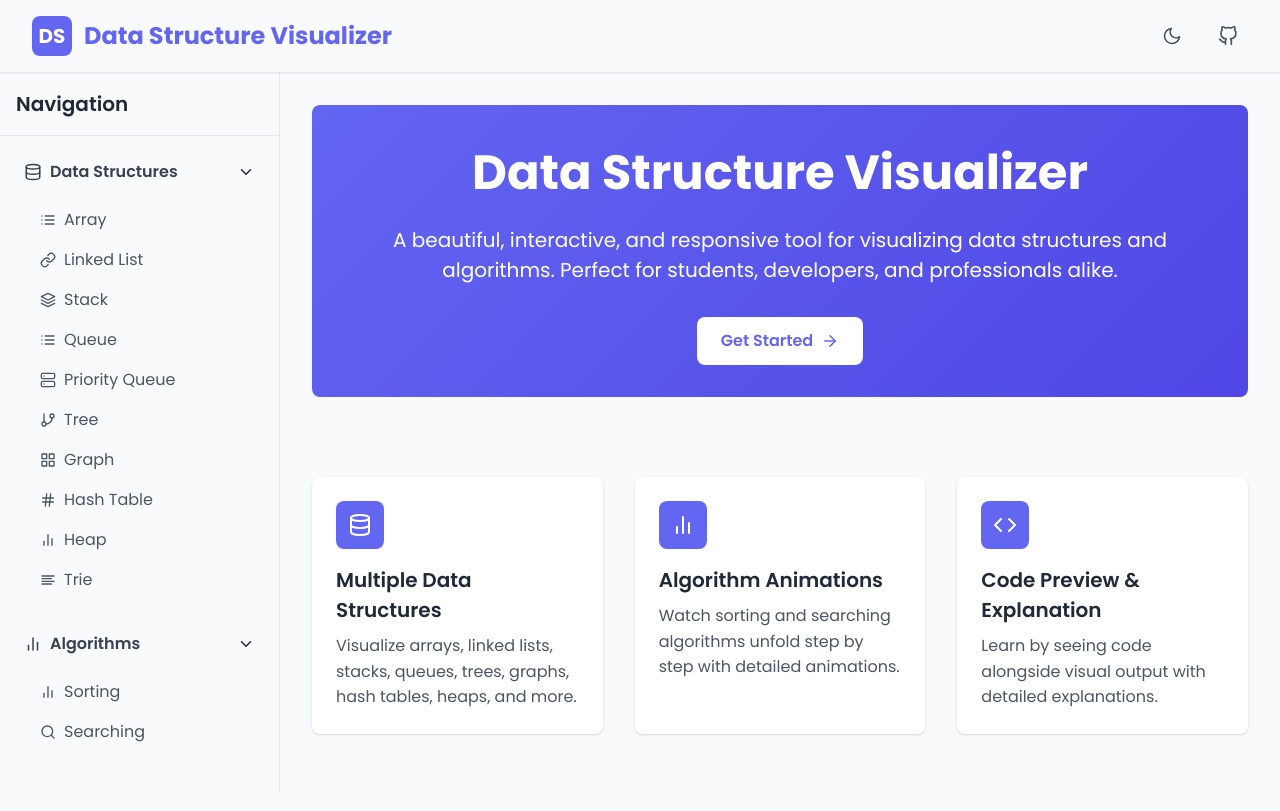
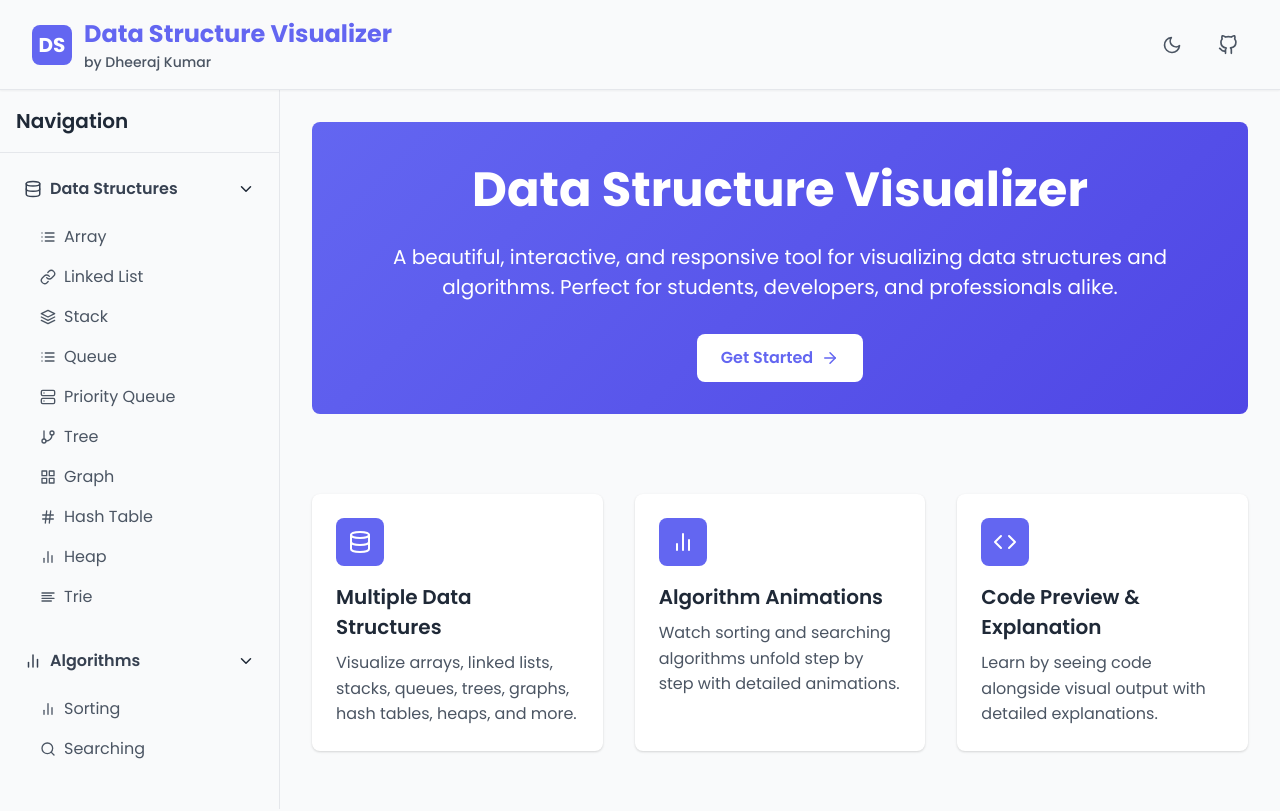
Before and after one commit to Dheerajkumar69/DATASTRUICTURE-VISUALIZER, a React (Create React App) app: page / in a window 1280 px wide. Shown: the top 811 px of the page. Built offline with nearby package versions, Linux system fonts and the light colour scheme.

Commit message:
3. made changes

```diff
--- a/src/components/layout/Header.tsx
+++ b/src/components/layout/Header.tsx
@@ -26,6 +26,22 @@ const Logo = styled(Link)`
   &:hover {
     color: ${({ theme }) => theme.colors.primaryDark};
   }
+`;
+
+const LogoText = styled.div`
+  display: flex;
+  flex-direction: column;
+`;
+
+const LogoTitle = styled.span`
+  font-size: 1.5rem;
+  font-weight: 700;
+`;
+
+const LogoCredit = styled.span`
+  font-size: 0.875rem;
+  font-weight: 500;
+  color: ${({ theme }) => theme.colors.gray600};
 `;
 
 const LogoIcon = styled.div`
@@ -71,7 +87,10 @@ const Header: React.FC = () => {
     <HeaderContainer>
       <Logo to="/">
         <LogoIcon>DS</LogoIcon>
-        <span>Data Structure Visualizer</span>
+        <LogoText>
+          <LogoTitle>Data Structure Visualizer</LogoTitle>
+          <LogoCredit>by Dheeraj Kumar</LogoCredit>
+        </LogoText>
       </Logo>
       <HeaderActions>
         <IconButton onClick={toggleTheme} aria-label={isDarkMode ? 'Switch to light mode' : 'Switch to dark mode'}>
```
Also changed, not shown: 8 other files (tests, documents, lock files or other folders).
